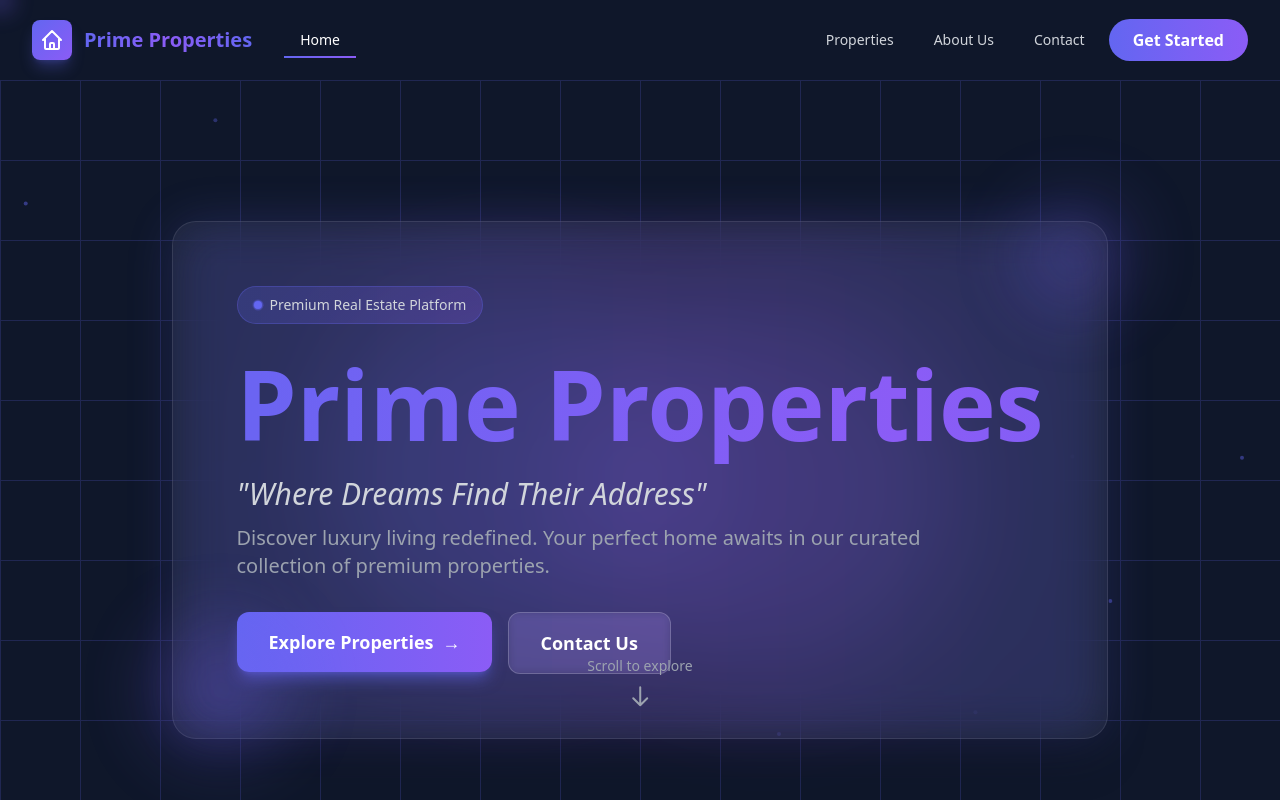
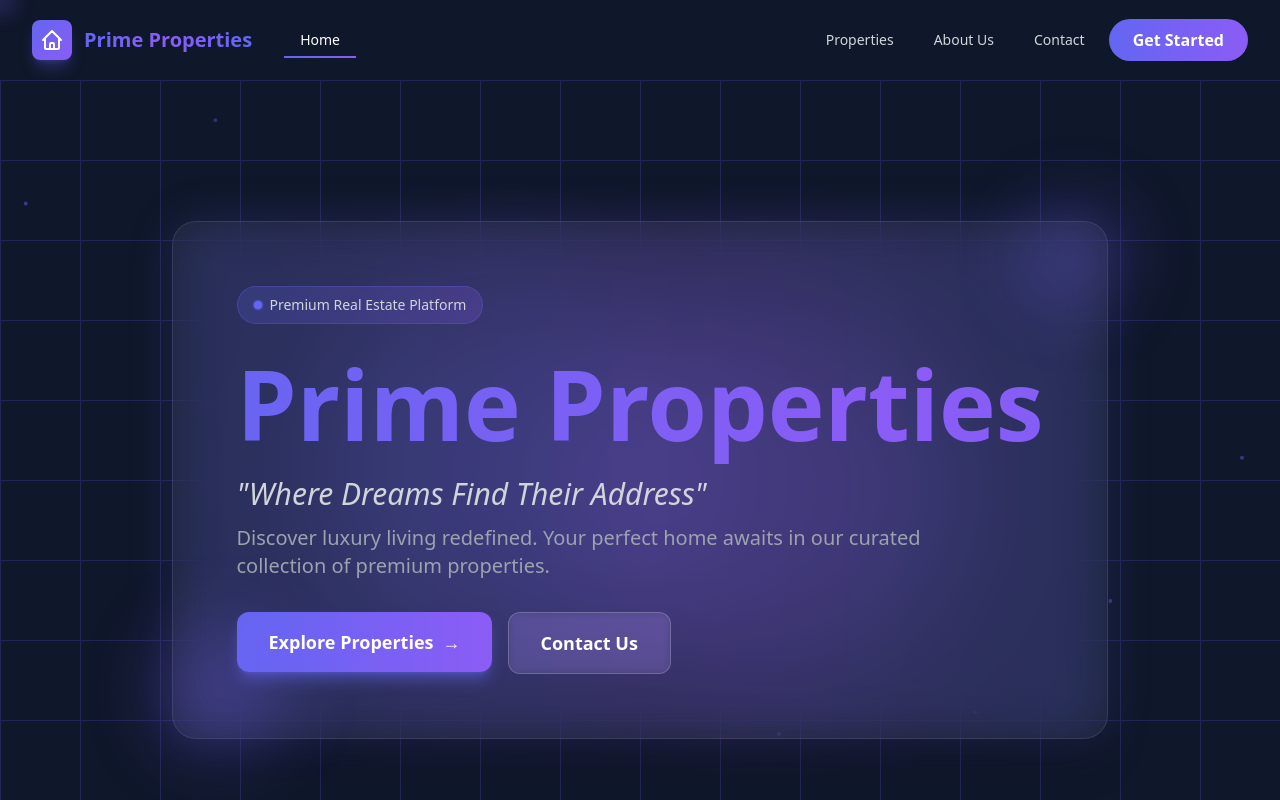
Before and after one commit to varchasvakhare2022/prime-properties, a React (Vite) app: page / in a window 1280 px wide. Shown: the top 800 px of the page. Built offline with nearby package versions, Linux system fonts and the light colour scheme.

Commit message:
Remove Scroll Indicator

```diff
--- a/src/pages/Home.jsx
+++ b/src/pages/Home.jsx
@@ -193,34 +193,6 @@
             </div>
           </motion.div>
 
-          {/* Scroll Indicator */}
-          <motion.div
-            initial={{ opacity: 0 }}
-            animate={{ opacity: 1 }}
-            transition={{ delay: 1.5 }}
-            className="absolute bottom-8 left-1/2 transform -translate-x-1/2"
-          >
-            <motion.div
-              animate={{ y: [0, 10, 0] }}
-              transition={{ duration: 2, repeat: Infinity }}
-              className="flex flex-col items-center gap-2 text-gray-400"
-            >
-              <span className="text-sm">Scroll to explore</span>
-              <svg
-                className="w-6 h-6"
-                fill="none"
-                stroke="currentColor"
-                viewBox="0 0 24 24"
-              >
-                <path
-                  strokeLinecap="round"
-                  strokeLinejoin="round"
-                  strokeWidth={2}
-                  d="M19 14l-7 7m0 0l-7-7m7 7V3"
-                />
-              </svg>
-            </motion.div>
-          </motion.div>
         </div>
       </section>
 
```
